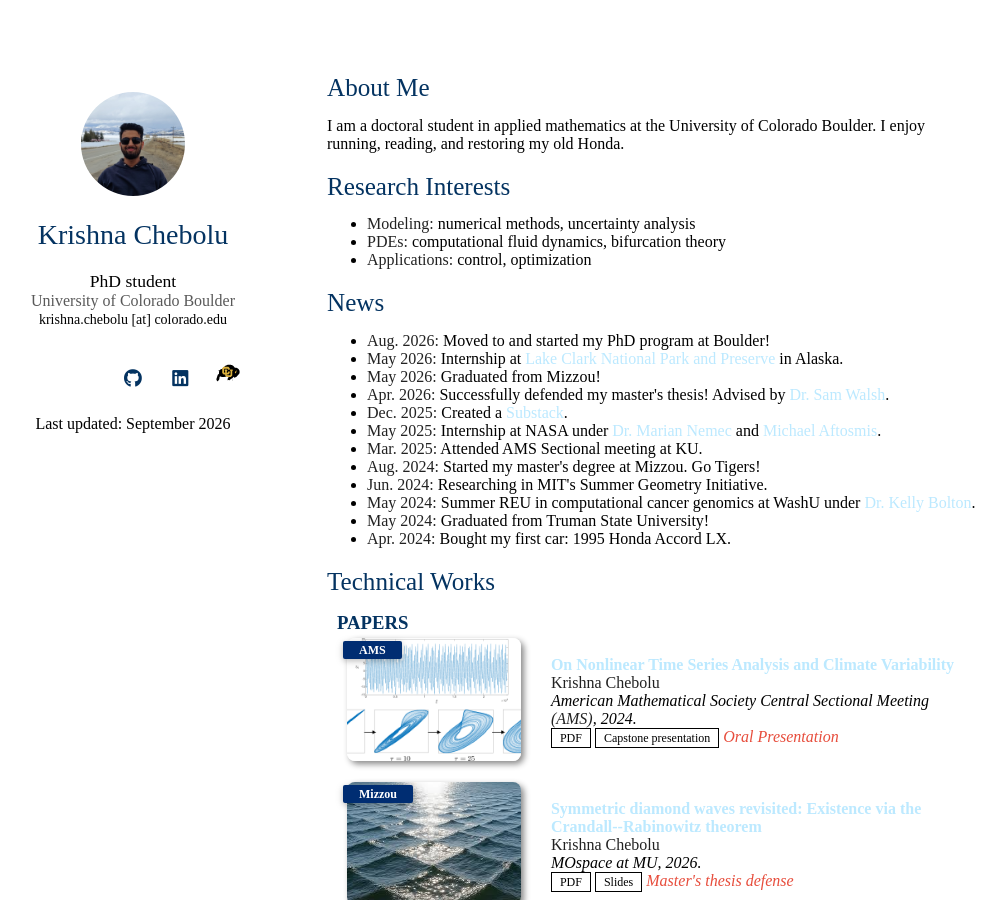
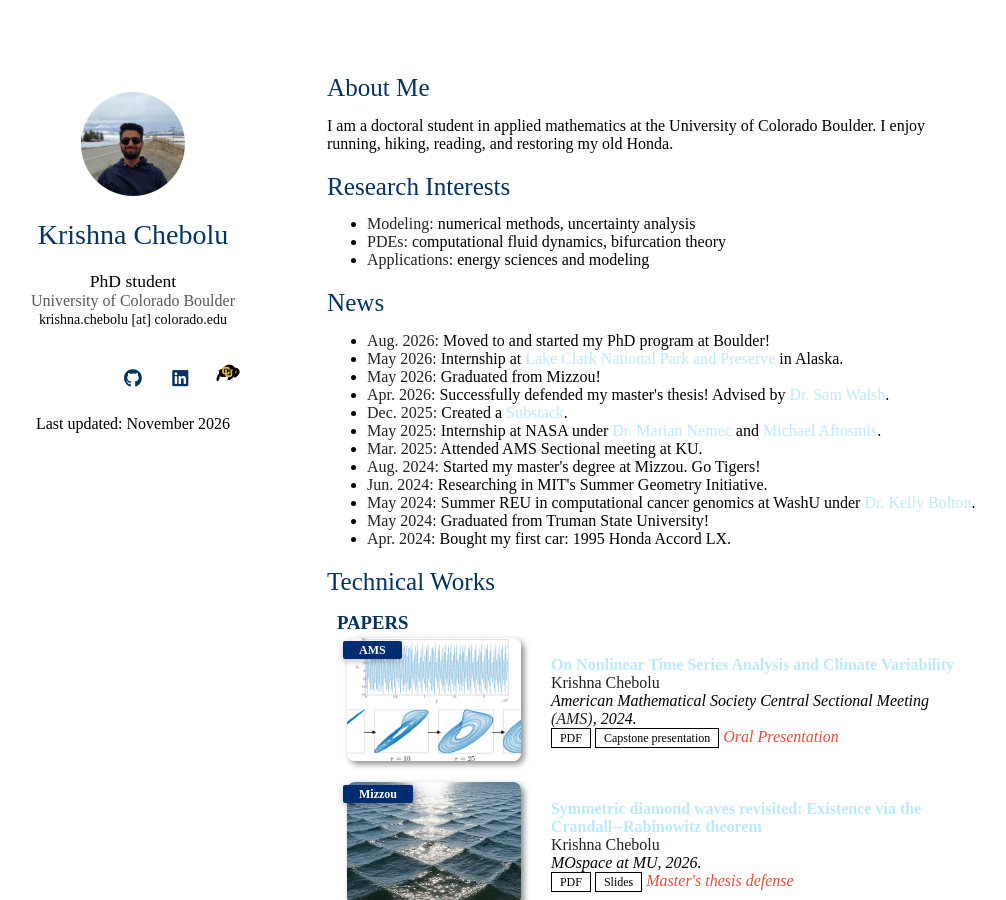
Before and after one commit to krishnachebolu/krishnachebolu.github.io, a Jekyll site: the page index.html, which Jekyll copies as it is, in a window 1280 px wide and 900 px high. Shown: the whole window, without its empty margins (143-1149 px from the left). Built offline with Jekyll 4.4.1, drawn with Linux system fonts in a browser that asks for light colours; nearby versions of some CDN libraries; a style sheet for code colours, icons or effects is not loaded; some of the changed text lies outside the part shown.

Commit message:
updated books and research interest

```diff
--- a/index.html
+++ b/index.html
@@ -82,7 +82,7 @@
 
         </div>
         <br>
-Last updated: September 2026
+Last updated: November 2026
       </header>
       <section>
 
@@ -90,7 +90,7 @@ Last updated: September 2026
 
 <p>I am a doctoral student in applied mathematics at the University of Colorado Boulder.
 
-  I enjoy running, reading, and restoring my old Honda.
+  I enjoy running, hiking, reading, and restoring my old Honda.
 </p>
 
 <h2 id="research-interests">Research Interests</h2>
@@ -98,7 +98,7 @@ Last updated: September 2026
 <ul>
   <li><strong>Modeling:</strong> numerical methods, uncertainty analysis</li>
   <li><strong>PDEs:</strong> computational fluid dynamics, bifurcation theory</li>
-  <li><strong>Applications:</strong> control, optimization</li>
+  <li><strong>Applications:</strong> energy sciences and modeling</li>
 </ul>
 
 
```
Also changed, not shown: other parts of index.html (+3 -1 lines).
